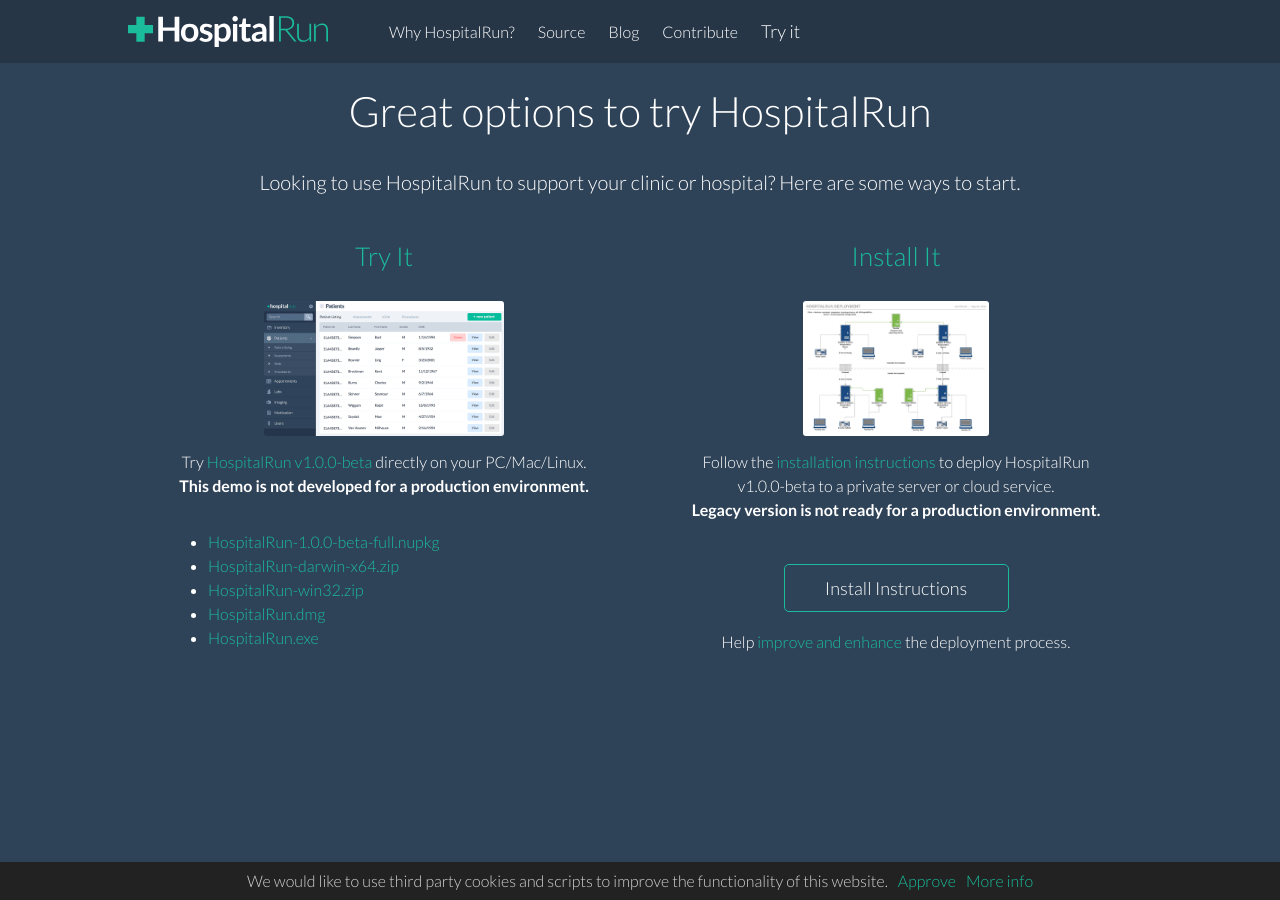
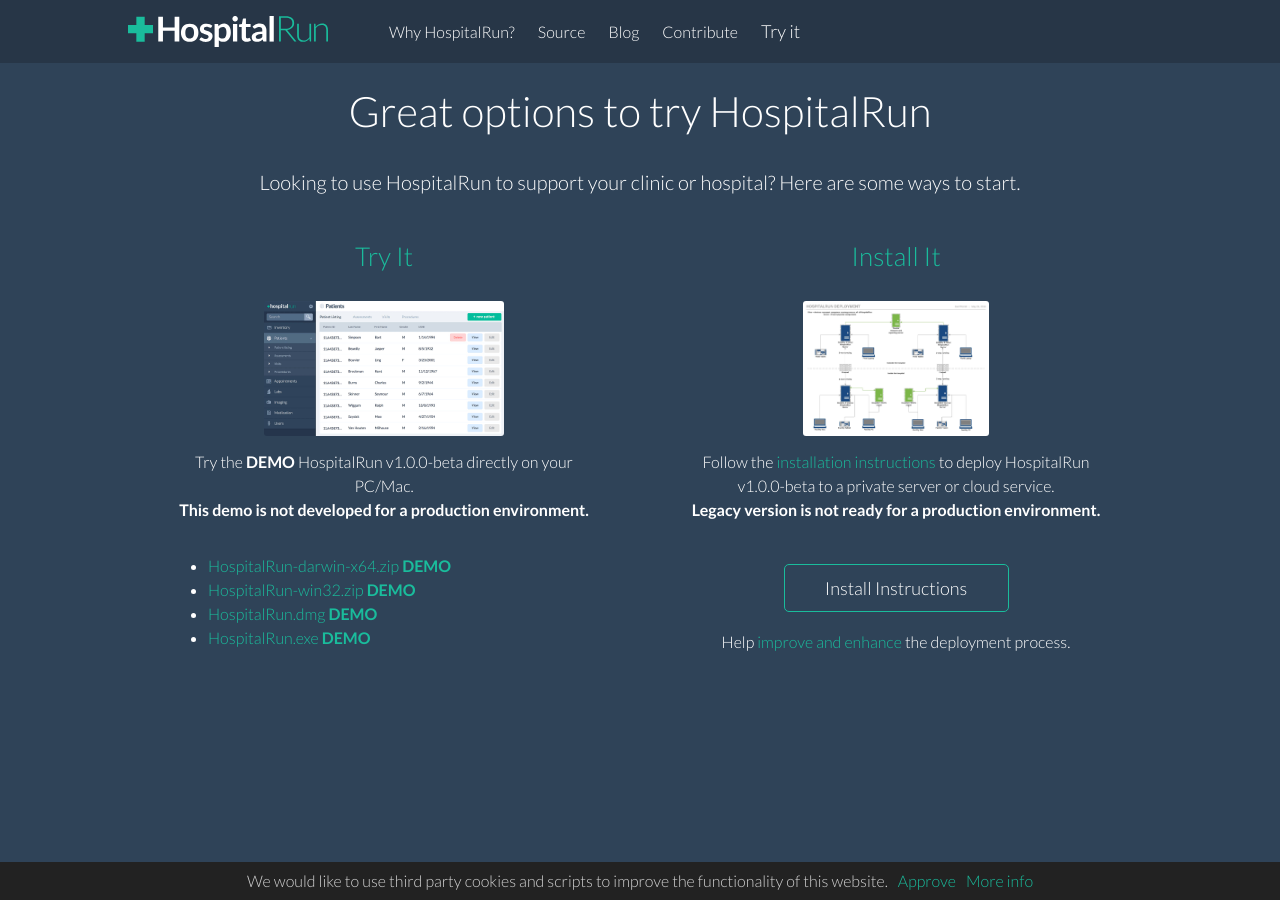
Before and after one commit to HospitalRun/hospitalrun.io, a Jekyll site: the page built from tryit/index.md, in a window 1280 px wide. Built offline with Jekyll 4.4.1, drawn with Linux system fonts in a browser that asks for light colours; nearby versions of some CDN libraries.

Commit message:
Update index.md

```diff
--- a/tryit/index.md
+++ b/tryit/index.md
@@ -15,14 +15,13 @@ layout: default
       <div class="screenshot">
         <img src="/img/screenshot-mock-sm.jpg" alt="HospitalRun user interface screenshot" class="screenshot-img" width="240" border="0">
       </div>
-      <p>Try <a href="https://github.com/HospitalRun/hospitalrun-frontend/releases/tag/1.0.0-beta" target="_blank" rel="noopener">HospitalRun v1.0.0-beta</a> directly on your PC/Mac/Linux. <br/><strong>This demo is not developed for a production environment.</strong></p>
+      <p>Try the <STRONG>DEMO</STRONG> HospitalRun v1.0.0-beta directly on your PC/Mac. <br/><strong>This demo is not developed for a production environment.</strong></p>
       <p>
       <ul style="text-align: left;">
-      <li><a href="https://github.com/HospitalRun/hospitalrun-frontend/releases/download/1.0.0-beta/HospitalRun-1.0.0-beta-full.nupkg" rel="noopener" target="_blank" >HospitalRun-1.0.0-beta-full.nupkg</a></li>
-      <li><a href="https://github.com/HospitalRun/hospitalrun-frontend/releases/download/1.0.0-beta/HospitalRun-darwin-x64.zip" rel="noopener" target="_blank">HospitalRun-darwin-x64.zip</a></li>
-      <li><a href="https://github.com/HospitalRun/hospitalrun-frontend/releases/download/1.0.0-beta/HospitalRun-win32.zip" target="_blank" rel="noopener" >HospitalRun-win32.zip</a></li>
-      <li><a href="https://github.com/HospitalRun/hospitalrun-frontend/releases/download/1.0.0-beta/HospitalRun.dmg" target="_blank" rel="noopener" >HospitalRun.dmg</a></li>
-      <li><a href="https://github.com/HospitalRun/hospitalrun-frontend/releases/download/1.0.0-beta/HospitalRun.exe" target="_blank" rel="noopener" >HospitalRun.exe</a></li>
+      <li><a href="https://github.com/HospitalRun/hospitalrun-frontend/releases/download/1.0.0-beta/HospitalRun-darwin-x64.zip" rel="noopener" target="_blank">HospitalRun-darwin-x64.zip <STRONG>DEMO</STRONG></a></li>
+      <li><a href="https://github.com/HospitalRun/hospitalrun-frontend/releases/download/1.0.0-beta/HospitalRun-win32.zip" target="_blank" rel="noopener" >HospitalRun-win32.zip <STRONG>DEMO</STRONG></a></li>
+      <li><a href="https://github.com/HospitalRun/hospitalrun-frontend/releases/download/1.0.0-beta/HospitalRun.dmg" target="_blank" rel="noopener" >HospitalRun.dmg <STRONG>DEMO</STRONG></a></li>
+      <li><a href="https://github.com/HospitalRun/hospitalrun-frontend/releases/download/1.0.0-beta/HospitalRun.exe" target="_blank" rel="noopener" >HospitalRun.exe <STRONG>DEMO</STRONG></a></li>
       </ul>
       </p>
       <!-- <a href="https://beta.hospitalrun.io" class="cta secondary" style="pointer-events: none; border: 1px solid grey;">Try now</a>
```
